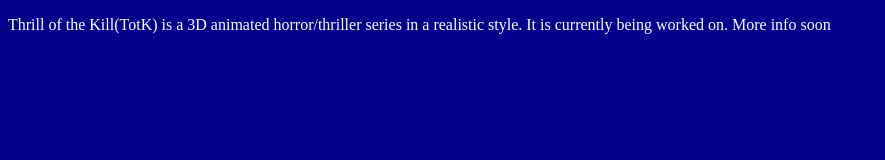
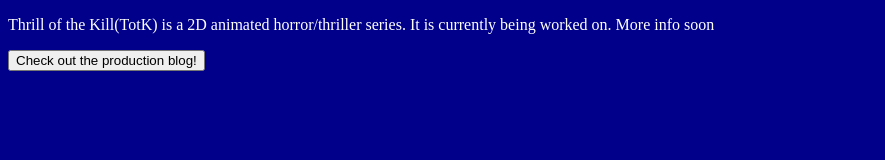
Before and after one commit to Thegreatdummy/TOTKSITE, a plain HTML site: page index.html in a window 1280 px wide. Shown: the whole page, without its empty margins (0-885 px from the left). Drawn offline with Linux system fonts and the light colour scheme.

Commit message:
Update index.html

```diff
--- a/index.html
+++ b/index.html
@@ -7,5 +7,7 @@ body {
 }
 </style>
   <body><p>
-    Thrill of the Kill(TotK) is a 3D animated horror/thriller series in a realistic style. It is currently being worked on. More info soon
+    Thrill of the Kill(TotK) is a 2D animated horror/thriller series. It is currently being worked on. More info soon
   </p></body>
+
+  <button id="button" onclick="location.href='';"> Check out the production blog!</button>
```
